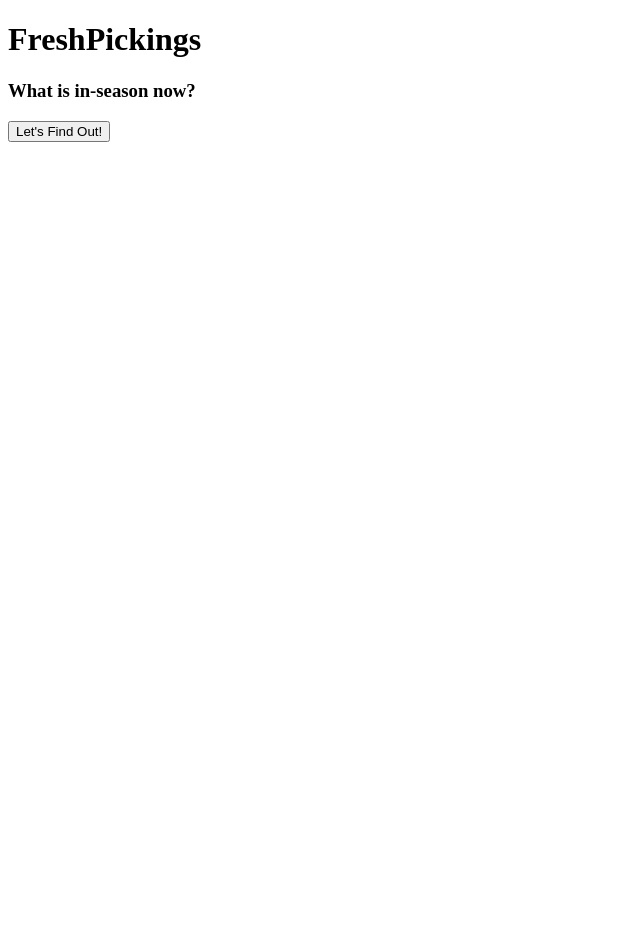
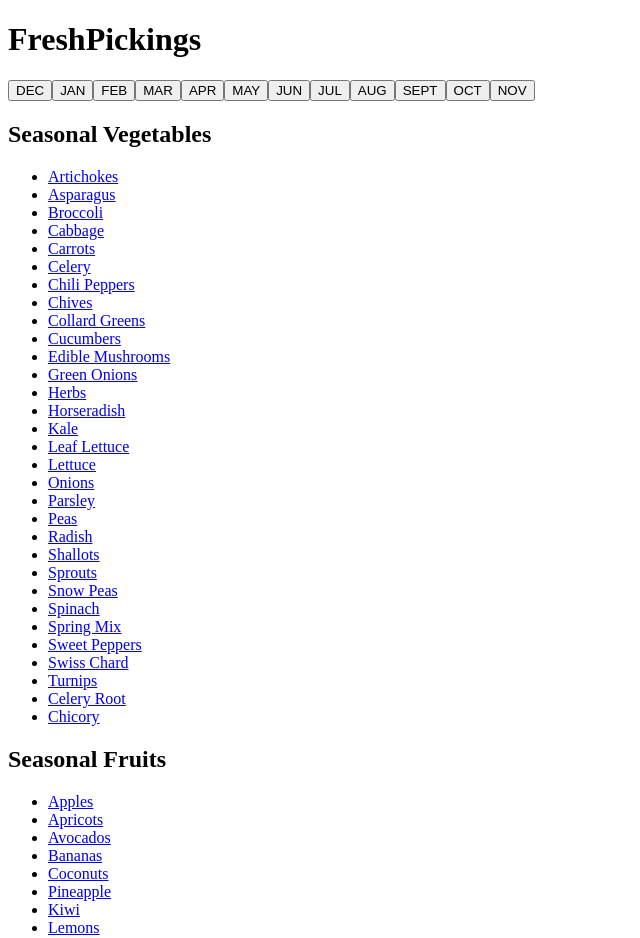
Before and after one commit to YoonJooWoo/fresh-pickings-solo-project, a React app: page /seasonal in a window 1280 px wide. Shown: the top 938 px of the page, without its empty margins (0-640 px from the left). Before the commit the page ends 800 px from the top, so only its background shows below. Built offline with nearby package versions, Linux system fonts and the light colour scheme.

Commit message:
fetched info and recipes successfully

```diff
--- a/client/App.jsx
+++ b/client/App.jsx
@@ -1,13 +1,19 @@
-import React, { Component } from 'react';
-import { Switch, Route, Link } from 'react-router-dom';
+import React from 'react';
+import { Routes, Route, Link } from 'react-router-dom';
 
 import MainContainer from './components/MainContainer.jsx';
+import SeasonalPage from './components/SeasonalPage.jsx';
+import Details from './components/Details.jsx';
 // import './stylesheets/styles.css';
 
 const App = () => {
   return(
     <div>
-      <MainContainer />
+      <Routes>
+        <Route exact path='/' element={<MainContainer />} />
+        <Route path='/seasonal' element={<SeasonalPage />} />
+        <Route path='/seasonal/details/:itemName' element={<Details />} />
+      </Routes>
     </div>
   );
 };
--- /dev/null
+++ b/client/components/Details.jsx
@@ -0,0 +1,63 @@
+import React, { useState, useEffect } from 'react';
+import { useParams } from 'react-router-dom';
+
+const Details = () => {
+  const { itemName } = useParams();
+  const [itemDetails, setItemDetails] = useState([]);
+  const [recipes, setRecipes] = useState([]);
+
+  useEffect(() => {
+    const fetchItemDetails = async () => {
+      try {
+        //fetch data from Wikipedia API
+        const wikiResponse = await fetch(`https://en.wikipedia.org/api/rest_v1/page/summary/${itemName}`);
+        const wikiData = await wikiResponse.json();
+
+        const imageUrl = wikiData?.thumbnail?.source;
+        const description = wikiData?.extract;
+
+        //fetch recipes from Edamam API
+        const edamamResponse = await fetch(`https://api.edamam.com/api/recipes/v2?type=public&q=${itemName}&app_id=26820645&app_key=3c1afea0e1c66b9bb7177807d60193c6`);
+        const edamamData = await edamamResponse.json();
+        const fetchedRecipes = edamamData.hits.map(hit => ({
+          label: hit.recipe.label,
+          image: hit.recipe.image,
+          url: hit.recipe.url
+        }));
+
+        setItemDetails({ imageUrl, description });
+        setRecipes(fetchedRecipes);
+
+      } catch (error) {
+        console.error('Error fetching data ', error);
+      }
+    };
+
+    fetchItemDetails();
+  }, [itemName]);
+
+  return (
+    <div>
+      <div>
+        <h2>{itemName}</h2>
+        {itemDetails.imageUrl && <img src={itemDetails.imageUrl} alt={itemName} />}
+        <p>Description: {itemDetails.description}</p>
+      </div>
+      <div>
+        <h2>Recipes</h2>
+        <ul>
+          {recipes.map(recipe => (
+            <li key={recipe.label}>
+              <img src={recipe.image} alt={recipe.label} />
+              <a href={recipe.url} target='_blank' rel='noopener noreferrer'>{recipe.label}</a>
+            </li>
+          ))}
+        </ul>
+      </div>
+    </div>
+
+
+  );
+};
+
+export default Details;
--- a/client/components/MainContainer.jsx
+++ b/client/components/MainContainer.jsx
@@ -3,8 +3,10 @@ import React from 'react';
 import { useNavigate } from 'react-router-dom';
 
 const MainContainer = () => {
+  const navigate = useNavigate();
   const handleButtonClick = () => {
-    window.location.href = './seasonal';
+    // window.location.href = './seasonal';
+    navigate('./seasonal');
   };
 
   return (
--- /dev/null
+++ b/client/components/SeasonalPage.jsx
@@ -0,0 +1,86 @@
+import React, { useState, useEffect } from 'react';
+import { Link } from 'react-router-dom';
+
+const SeasonalPage = () => {
+  const [fruits, setFruits] = useState([]);
+  const [vegetables, setVegetables] = useState([]);
+  const [selectedMonth, setSelectedMonth] = useState([]);
+
+  useEffect(() => {
+    const fetchData = async () => {
+      try {
+        const responseFruit = await fetch('./data/fruits.json');
+        const dataFruit = await responseFruit.json();
+
+        const responseVegetable = await fetch('./data/vegetables.json');
+        const dataVegetable = await responseVegetable.json();
+
+        setFruits(dataFruit);
+        setVegetables(dataVegetable);
+
+        // Get current month
+        const currentMonth = new Date().toLocaleString('default', { month: 'short' }).toUpperCase();
+        setSelectedMonth(currentMonth);
+
+      } catch (error) {
+        console.error('Error fetching data: ', error);
+      }
+    };
+
+    fetchData();
+  }, []);
+
+  //   const months = ['JAN', 'FEB', 'MAR', 'APR', 'MAY', 'JUN', 'JUL', 'AUG', 'SEPT', 'OCT', 'NOV', 'DEC'];
+
+  //   const renderMonthButtons = () => {
+  //     return months.map(month => (
+  //       <button key={month} id={month}>{month}</button>
+  //     ));
+  //   };
+
+  const handleMonthButtonClick = (month) => {
+    setSelectedMonth(month);
+  };
+
+  const filteredFruits = fruits.filter(fruit => fruit.availableMonths.includes(selectedMonth));
+  const filteredVegetables = vegetables.filter(vegetable => vegetable.availableMonths.includes(selectedMonth));
+
+  return (
+    <div>
+      <div id='month-buttons'>
+        <button onClick={() => handleMonthButtonClick('DEC')}>DEC</button>
+        <button onClick={() => handleMonthButtonClick('JAN')}>JAN</button>
+        <button onClick={() => handleMonthButtonClick('FEB')}>FEB</button>
+        <button onClick={() => handleMonthButtonClick('MAR')}>MAR</button>
+        <button onClick={() => handleMonthButtonClick('APR')}>APR</button>
+        <button onClick={() => handleMonthButtonClick('MAY')}>MAY</button>
+        <button onClick={() => handleMonthButtonClick('JUN')}>JUN</button>
+        <button onClick={() => handleMonthButtonClick('JUL')}>JUL</button>
+        <button onClick={() => handleMonthButtonClick('AUG')}>AUG</button>
+        <button onClick={() => handleMonthButtonClick('SEPT')}>SEPT</button>
+        <button onClick={() => handleMonthButtonClick('OCT')}>OCT</button>
+        <button onClick={() => handleMonthButtonClick('NOV')}>NOV</button>
+
+      </div>
+      <h2>Seasonal Vegetables</h2>
+      <ul id='seasonal-vegetables'>
+        {filteredVegetables.map(vegetable => (
+          <li key={vegetable.name}>
+            <Link to={`./details/${vegetable.name}`}>{vegetable.name}</Link>
+          </li>
+        ))}
+      </ul>
+
+      <h2>Seasonal Fruits</h2>
+      <ul id='seasonal-fruits'>
+        {filteredFruits.map(fruit => (
+          <li key={fruit.name}>
+            <Link to={`./details/${fruit.name}`}>{fruit.name}</Link>
+          </li>
+        ))}
+      </ul>
+    </div>
+  );
+};
+
+export default SeasonalPage;
--- a/client/data/vegetables.json
+++ b/client/data/vegetables.json
@@ -48,7 +48,7 @@
     "availableMonths": ["JAN", "FEB", "MAR", "APR", "MAY", "JUN", "JUL", "AUG", "SEPT", "OCT", "NOV", "DEC"]
   },
   {
-    "name": "Chile Peppers",
+    "name": "Chili Peppers",
     "availableMonths": ["MAR", "APR", "MAY", "JUN", "JUL", "AUG", "SEPT"]
   },
   {
@@ -68,7 +68,7 @@
     "availableMonths": ["MAR", "APR", "MAY", "SEPT", "OCT", "NOV"]
   },
   {
-    "name": "Cultivated Mushrooms",
+    "name": "Edible Mushrooms",
     "availableMonths": ["MAR", "APR", "MAY", "SEPT", "OCT", "NOV"]
   },
   {
@@ -212,7 +212,7 @@
     "availableMonths": ["JAN", "FEB", "NOV", "DEC"]
   },
   {
-    "name": "Wild Mushrooms",
+    "name": "Mushrooms",
     "availableMonths": ["JAN", "SEPT", "OCT", "NOV", "DEC"]
   }
 ]
```
Also changed, not shown: client/index.js (+3 -4 lines), client/seasonal.html (+4 -4 lines), 1 other file (tests, documents, lock files or other folders).
